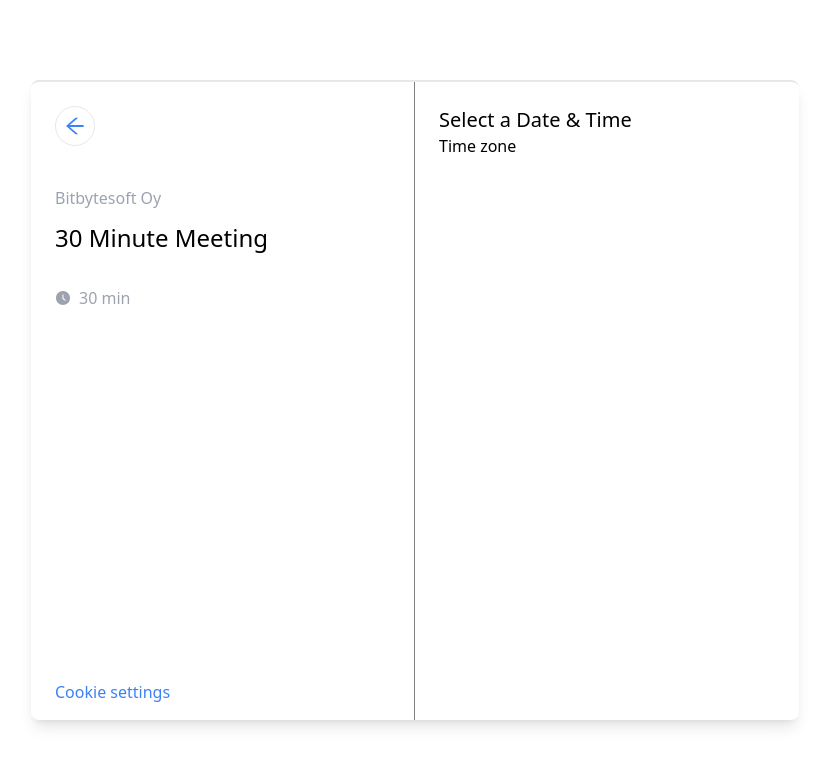
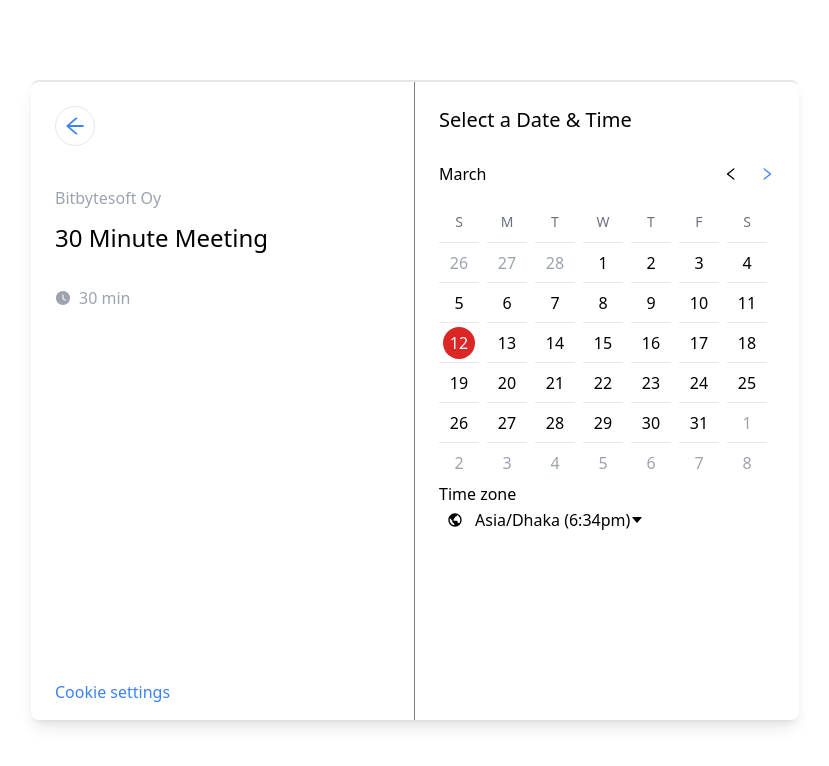
Before and after one commit to YeasinShakil/calendly-ui, a React (Vite) app: page /calender in a window 1280 px wide. Shown: the top 766 px of the page, without its empty margins (225-1054 px from the left). Built offline with nearby package versions, Linux system fonts and the light colour scheme.

Commit message:
calender page

```diff
--- a/package.json
+++ b/package.json
@@ -9,6 +9,7 @@
     "preview": "vite preview"
   },
   "dependencies": {
+    "dayjs": "^1.11.7",
     "react": "^18.2.0",
     "react-dom": "^18.2.0",
     "react-icons": "^4.8.0",
--- a/src/Components/pages/calender/CalenderLeft.jsx
+++ b/src/Components/pages/calender/CalenderLeft.jsx
@@ -1,12 +1,61 @@
-import React from 'react';
+import React, { useState } from 'react';
+import dayjs from 'dayjs';
+import { generateDate, months } from './calender_genaret/UseCalender';
+import { AiFillCaretDown, AiOutlineLeft, AiOutlineRight } from 'react-icons/ai';
+import {BiWorld} from 'react-icons/bi'
 
 const CalenderLeft = () => {
+    const days = ["S", "M", "T", "W", "T", "F", "S"];
+    function cn(...classes) {
+        return classes.filter(Boolean).join(" ");
+    }
+    const currentDate = dayjs();
+    const [today, setToday] = useState(currentDate);
+
+
     return (
         <div className='p-6'>
-            <h2 className='font-medium text-xl'>Select a Date & Time</h2>
-            <div></div>
+            <h2 className='font-medium text-xl mb-7'>Select a Date & Time</h2>
+            <div className='flex items-center justify-between'>
+                <h2 className='mb-4'>{months[today.month()]}</h2>
+                <div className='flex mb-4'>
+                <p className=' cursor-pointer' onClick={()=> {
+                    setToday(today.month(today.month()-1))
+                }}><AiOutlineLeft></AiOutlineLeft></p>
+                <p className=' cursor-pointer ml-5 text-blue-500' onClick={()=> {
+                    setToday(today.month(today.month()+1))
+                }}><AiOutlineRight></AiOutlineRight></p>
+                </div>
+            </div>
+            <div className='grid grid-cols-7'>
+                {days.map((day, index) => {
+                    return (
+                        <h1 className=' text-sm text-center h-10 w-10 gird place-content-center text-gray-500 select-none'>{day}</h1>
+                    )
+                })}
+            </div>
+            <div className='grid grid-cols-7'>
+                {generateDate(today.month(), today.year()).map(({ date, currentMonth, today }, index) => {
+                    return (
+                        <div className='h-10 w-10 text-center grid place-content-center border-t'>
+                            <h1 className={cn(
+                                currentMonth ? "cursor-pointer hover:bg-black/70 hover:text-white transition-all" : "text-gray-400 select-none",
+                                today
+                                    ? "bg-red-600 text-white"
+                                    : "",
+                                    " w-8 h-8 rounded-full grid place-content-center "
+                            )}>{date.date()}</h1>
+                        </div>
+                    )
+                })}
+            </div>
             <div>
                 <p className='font-medium'>Time zone</p>
+                <div className='w-[80%] h-7 flex items-center rounded-xl pl-2 hover:bg-gray-200'>
+                    <p className='pr-3'><BiWorld/></p>
+                    <p className=' cursor-pointer'>Asia/Dhaka (6:34pm)</p>
+                   <span className='text-sm'><AiFillCaretDown/></span>
+                </div>
             </div>
         </div>
     );
--- /dev/null
+++ b/src/Components/pages/calender/calender_genaret/UseCalender.jsx
@@ -0,0 +1,61 @@
+import dayjs from "dayjs";
+
+export const generateDate = (
+	month = dayjs().month(),
+	year = dayjs().year()
+) => {
+	const firstDateOfMonth = dayjs().year(year).month(month).startOf("month");
+	const lastDateOfMonth = dayjs().year(year).month(month).endOf("month");
+
+	const arrayOfDate = [];
+
+	// create prefix date
+	for (let i = 0; i < firstDateOfMonth.day(); i++) {
+		const date = firstDateOfMonth.day(i);
+
+		arrayOfDate.push({
+			currentMonth: false,
+			date,
+		});
+	}
+
+	// generate current date
+	for (let i = firstDateOfMonth.date(); i <= lastDateOfMonth.date(); i++) {
+		arrayOfDate.push({
+			currentMonth: true,
+			date: firstDateOfMonth.date(i),
+			today:
+				firstDateOfMonth.date(i).toDate().toDateString() ===
+				dayjs().toDate().toDateString(),
+		});
+	}
+
+	const remaining = 42 - arrayOfDate.length;
+
+	for (
+		let i = lastDateOfMonth.date() + 1;
+		i <= lastDateOfMonth.date() + remaining;
+		i++
+	) {
+		arrayOfDate.push({
+			currentMonth: false,
+			date: lastDateOfMonth.date(i),
+		});
+	}
+	return arrayOfDate;
+};
+
+export const months = [
+	"January",
+	"February",
+	"March",
+	"April",
+	"May",
+	"June",
+	"July",
+	"August",
+	"September",
+	"October",
+	"November",
+	"December",
+];
```
Also changed, not shown: 1 other file (tests, documents, lock files or other folders).
